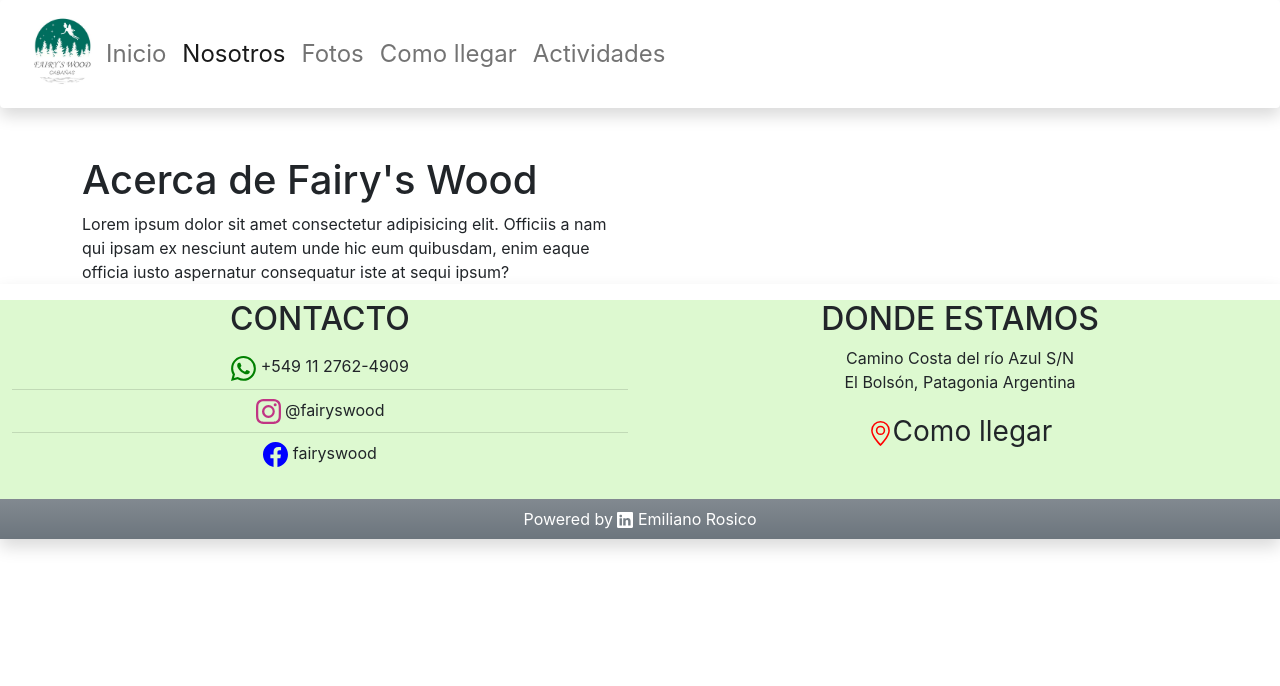
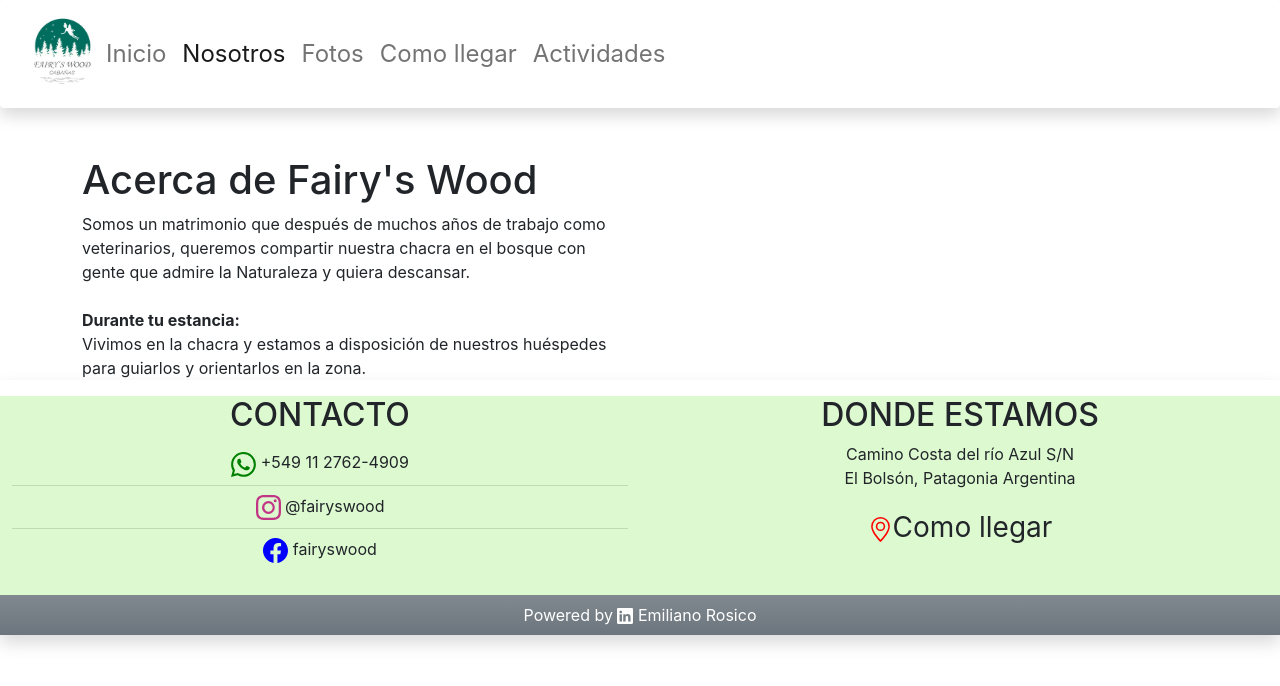
Before and after one commit to EmilianoRosico/fairys-wood, a Next.js app: page /aboutus in a window 1280 px wide. Shown: the top 686 px of the page. Built offline with nearby package versions, Linux system fonts and the light colour scheme.

Commit message:
correcciones Accesibilidad y aboutus

```diff
--- a/pages/aboutus.js
+++ b/pages/aboutus.js
@@ -8,7 +8,12 @@ export default function Home() {
         </h1>
         <div className="row">
           <div className="col-md-6">
-              <p className="me-auto mb-2 mb-lg-0"> Lorem ipsum dolor sit amet consectetur adipisicing elit. Officiis a nam qui ipsam ex nesciunt autem unde hic eum quibusdam, enim eaque officia iusto aspernatur consequatur iste at sequi ipsum?</p>
+            <p className="me-auto mb-2 mb-lg-0"> Somos un matrimonio que después de muchos años de trabajo como veterinarios, queremos compartir nuestra chacra en el bosque con gente que admire la Naturaleza y quiera descansar.</p>
+            <br />
+            <strong>Durante tu estancia:</strong>
+            <p className="me-auto mb-2 mb-lg-0">
+              Vivimos en la chacra y estamos a disposición de nuestros huéspedes para guiarlos y orientarlos en la zona.
+            </p>
           </div>
         </div>
       </div>
--- a/pages/chucao.js
+++ b/pages/chucao.js
@@ -9,7 +9,7 @@ function chucao() {
                 <h1>Cabaña Chucao</h1>
                 <div className="row">
                     <div className="col-lg-6">
-                        <h6>Incluye:</h6>
+                        <span className="fw-bold fs-5" >Incluye:</span>
                         <ul>
                             <li>Dispenser Agua Potable.</li>
                             <li>Heladera Grande.</li>
--- a/pages/huethuet.js
+++ b/pages/huethuet.js
@@ -9,7 +9,7 @@ function huethuet() {
                 <h1>Cabaña Huet-Huet</h1>
                 <div className="row">
                     <div className="col-lg-6">
-                        <h6>Incluye:</h6>
+                        <span className="fw-bold fs-5" >Incluye:</span>
                         <ul>
                             <li>Dispenser Agua Potable.</li>
                             <li>Heladera Grande.</li>
```
Also changed, not shown: pages/photo.js (+19 -1 lines). Lines whose indentation alone changed are shown as unchanged.
